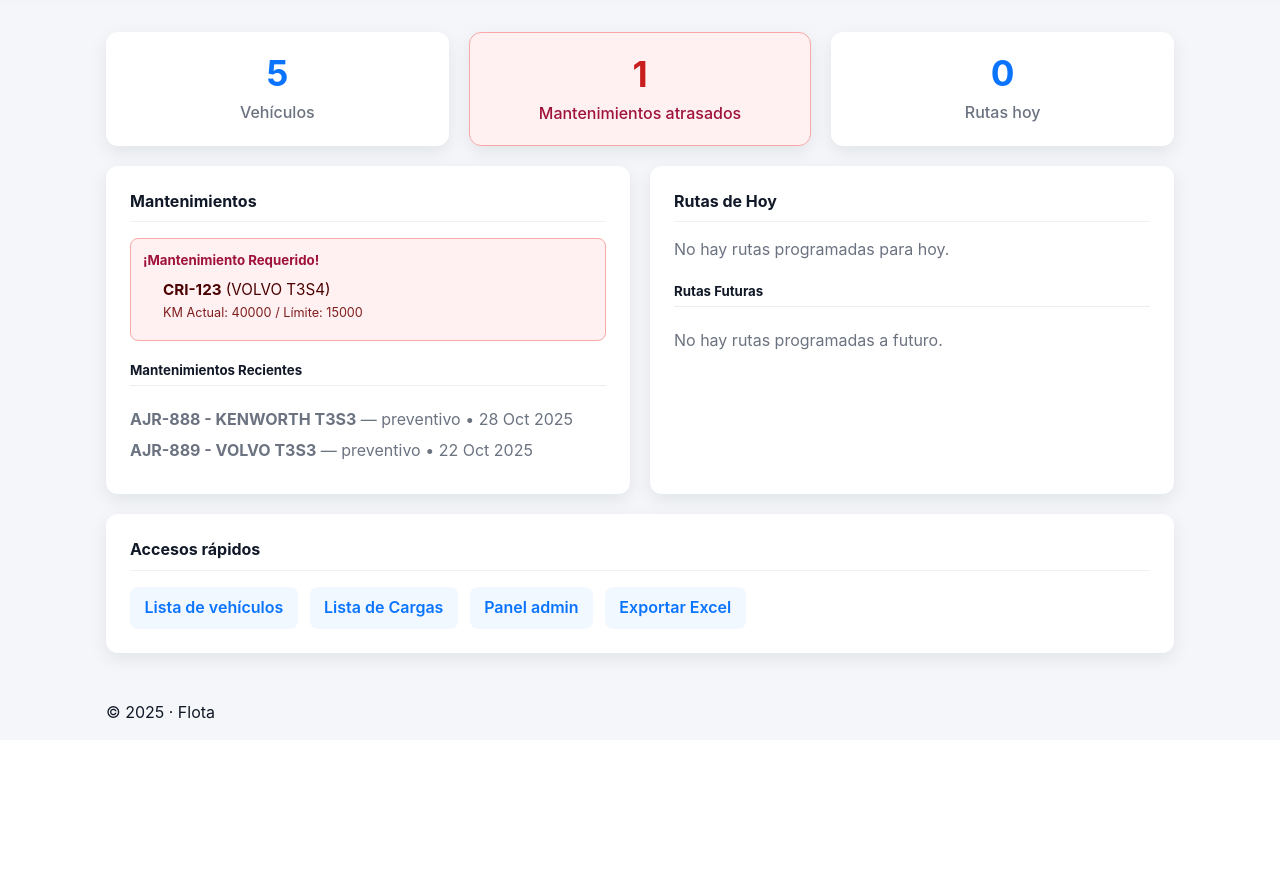
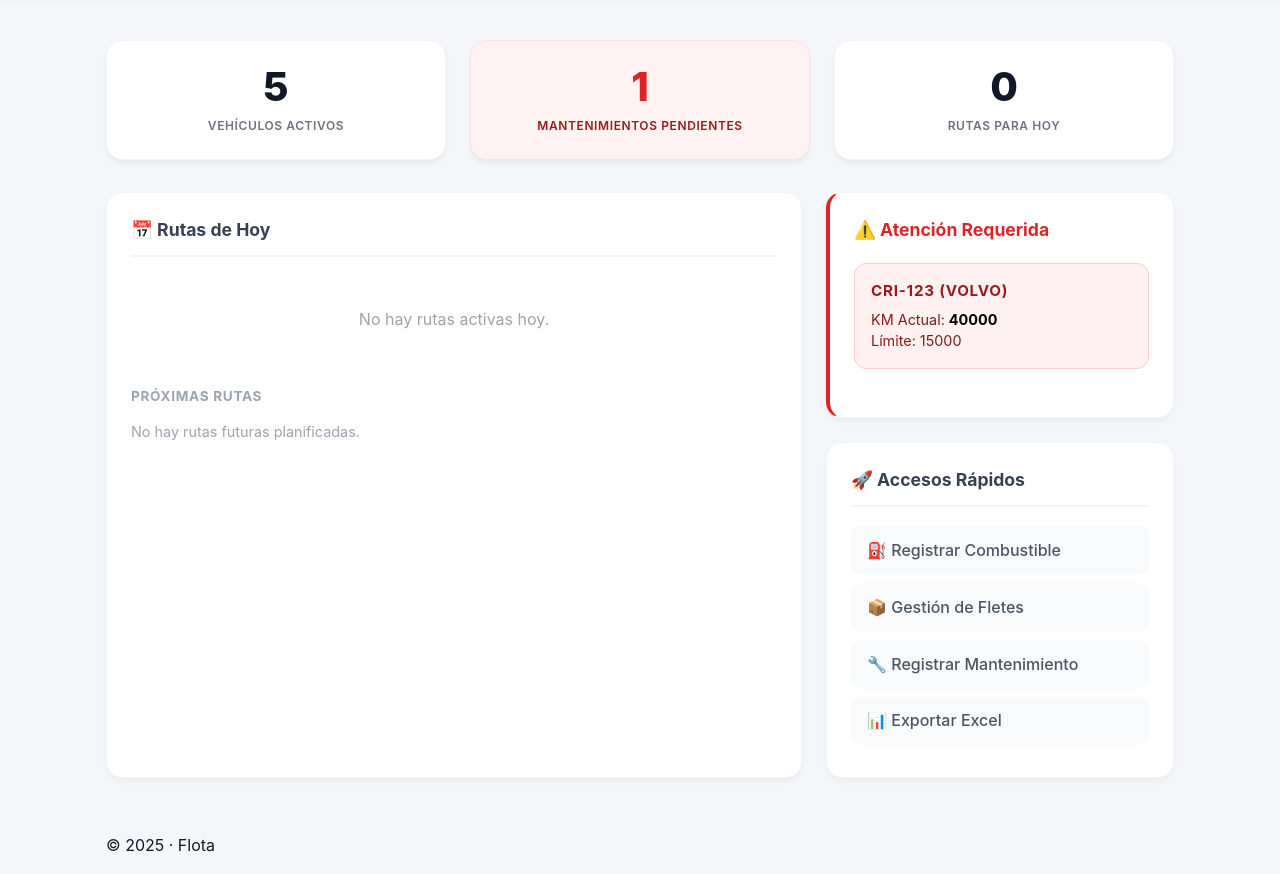
Before and after one commit to cristofercalerohuaman-oss/PROYECTO, a Django app: page /dashboard/ in a window 1280 px wide. Shown: the part 95-969 px from the top of the page. Before the commit the page ends 814 px from the top, so only its background shows below. Run offline with Django 5.2, Linux system fonts and the light colour scheme; a user stored in the database is signed in; data comes from the database, SQL or seed files in the repository; some libraries are stand-ins or nearby versions.

Commit message:
Forzando actualización de plantillas HTML (Dashboard y Login)

```diff
--- /dev/null
+++ b/cambio_temporal.txt
@@ -0,0 +1 @@
+"cambio"
--- a/vehiculos/templates/vehiculos/dashboard.html
+++ b/vehiculos/templates/vehiculos/dashboard.html
@@ -5,119 +5,164 @@
 {% block content %}
 
 <style>
-  /* (Todos tus estilos anteriores se mantienen igual) */
-  .btn {
-    display: inline-block; padding: 0.55rem 0.9rem; border-radius: 10px;
-    text-decoration: none; font-weight: 600; border: 1px solid transparent;
-    cursor: pointer; transition: transform 0.12s ease, opacity 0.12s ease;
-  }
-  .btn:hover { transform: translateY(-1px); opacity: .96; }
-  .btn-primary {
-    background: var(--primary, #0b74ff); color: #fff;
-    border-color: var(--primary, #0b74ff);
-  }
-  .btn-ruta {
-    display: inline-block; padding: 0.3rem 0.6rem; border-radius: 6px;
-    text-decoration: none; font-weight: 600; border: 1px solid transparent;
-    cursor: pointer; font-size: 0.85em;
-  }
-  .btn-ruta-start { background: #e0f2fe; color: #0c54a0; }
-  .btn-ruta-complete { background: #dcfce7; color: #166534; }
+  /* ========================================= */
+  /* ESTILOS "SUPER TRABAJADOS"           */
+  /* ========================================= */
 
-  .ruta-item {
-    display: flex; justify-content: space-between; align-items: center;
-    margin-bottom: 12px; padding-bottom: 8px; border-bottom: 1px solid #f0f0f0;
-  }
-  .ruta-item:last-child { border-bottom: none; }
-  .ruta-info { flex: 1; }
-  .ruta-info strong { color: #111827; }
-  .ruta-info small { color: var(--muted, #6b7280); display: block; }
-  .ruta-status { font-weight: 600; font-size: 0.9em; }
-  .ruta-status.en-curso { color: #0c54a0; }
-  .dashboard { padding: 1rem 0; }
+  .dashboard { padding: 1.5rem 0; }
 
+  /* --- KPIs Superiores (Tarjetas de Estadísticas) --- */
   .dashboard-kpis {
     display: grid;
-    /* ¡MODIFICADO! Por defecto 1 columna, luego se ajusta */
-    grid-template-columns: 1fr;
-    gap: 1.25rem;
-    margin-bottom: 1.25rem;
-  }
-
-  /* ¡MODIFICADO! Se activa solo si es admin */
-  .dashboard-kpis.is-admin {
-    grid-template-columns: repeat(3, 1fr); /* 3 columnas */
+    grid-template-columns: repeat(auto-fit, minmax(240px, 1fr));
+    gap: 1.5rem;
+    margin-bottom: 2rem;
   }
 
   .stat-card {
-    background: var(--card, #fff); padding: 1.25rem;
-    border-radius: var(--radius, 12px);
-    box-shadow: var(--shadow, 0 6px 18px rgba(12, 20, 30, 0.08));
+    background: white;
+    padding: 1.5rem;
+    border-radius: 16px;
+    box-shadow: 0 4px 6px -1px rgba(0, 0, 0, 0.05), 0 2px 4px -1px rgba(0, 0, 0, 0.03);
+    border: 1px solid #f3f4f6;
+    transition: transform 0.2s, box-shadow 0.2s;
+    display: flex;
+    flex-direction: column;
+    justify-content: center;
+    align-items: center;
+    text-align: center;
   }
+
+  .stat-card:hover {
+    transform: translateY(-2px);
+    box-shadow: 0 10px 15px -3px rgba(0, 0, 0, 0.08);
+  }
+
   .stat-card h3 {
-    margin: 0; font-size: 2.2rem;
-    line-height: 1.2;
+    margin: 0;
+    font-size: 2.5rem;
+    font-weight: 800;
+    color: #111827;
+    line-height: 1.1;
   }
-  .stat-card p { margin: 0.4rem 0 0; color: var(--muted, #6b7280); font-size: 1rem; font-weight: 500;}
-  .stat-card.stat-card-danger {
-    background: #fff1f2;
-    border: 1px solid #f9a8a8;
+
+  .stat-card p {
+    margin: 0.5rem 0 0;
+    color: #6b7280;
+    font-weight: 600;
+    text-transform: uppercase;
+    font-size: 0.75rem;
+    letter-spacing: 0.05em;
   }
-  .stat-card.stat-card-danger h3 { color: #c81e1e; }
-  .stat-card.stat-card-danger p { color: #9f1239; }
 
+  /* Alerta Roja para KPIs */
+  .stat-card.danger {
+    background-color: #fef2f2;
+    border-color: #fee2e2;
+  }
+  .stat-card.danger h3 { color: #dc2626; }
+  .stat-card.danger p { color: #991b1b; }
+
+  /* --- Grid Principal (2 Columnas) --- */
   .tiles {
     display: grid;
-    /* ¡MODIFICADO! Por defecto 1 columna */
-    grid-template-columns: 1fr;
-    gap: 1.25rem;
-  }
-  /* ¡MODIFICADO! Se activa solo si es admin */
-  .tiles.is-admin {
-    grid-template-columns: 1fr 1fr; /* 2 columnas */
+    grid-template-columns: 2fr 1fr; /* Columna ancha y columna estrecha */
+    gap: 1.5rem;
   }
 
   .tile {
-    background: var(--card, #fff); padding: 1.5rem;
-    border-radius: var(--radius, 12px);
-    box-shadow: var(--shadow, 0 6px 18px rgba(12, 20, 30, 0.08));
+    background: white;
+    padding: 1.5rem;
+    border-radius: 16px;
+    box-shadow: 0 4px 6px -1px rgba(0, 0, 0, 0.05);
+    border: 1px solid #f3f4f6;
+    height: 100%; /* Para que se estiren igual */
   }
-  .tile.wide { grid-column: 1 / -1; }
+
   .tile h4 {
-    margin-top: 0; margin-bottom: 1rem; border-bottom: 1px solid #f0f0f0;
-    padding-bottom: 0.5rem;
+    margin-top: 0;
+    margin-bottom: 1.2rem;
+    padding-bottom: 0.8rem;
+    border-bottom: 2px solid #f3f4f6;
+    color: #374151;
+    font-size: 1.1rem;
+    font-weight: 700;
   }
-  .tile ul { margin: 0; padding-left: 0; list-style-type: none; }
-  .tile li { margin-bottom: 0.5rem; }
-  .quick-grid { display: flex; gap: 0.75rem; flex-wrap: wrap; }
-  .quick {
-    display: inline-block; padding: 0.6rem 0.9rem; border-radius: 8px;
-    background: #f1f8ff; color: var(--primary, #0b74ff);
-    text-decoration: none; font-weight: 600;
+
+  .tile h5 {
+    margin-top: 1.5rem;
+    margin-bottom: 0.8rem;
+    color: #9ca3af;
+    font-size: 0.85rem;
+    font-weight: 700;
+    text-transform: uppercase;
+    letter-spacing: 0.05em;
   }
-  .quick:hover { background: #e2f1ff; }
-  .alerta-mantenimiento {
-    background: #fff1f2; border: 1px solid #f9a8a8; border-radius: 8px;
-    padding: 12px; margin-bottom: 1rem;
+
+  /* --- Items de Ruta --- */
+  .ruta-item {
+    display: flex;
+    justify-content: space-between;
+    align-items: center;
+    padding: 12px 0;
+    border-bottom: 1px solid #f3f4f6;
   }
-  .alerta-mantenimiento h5 { color: #9f1239; margin-top: 0; margin-bottom: 8px; }
-  .alerta-mantenimiento ul { margin: 0; padding-left: 20px; }
-  .alerta-mantenimiento li {
-    color: #4b0000; margin-bottom: 5px; font-size: 0.95em;
+  .ruta-item:last-child { border-bottom: none; }
+
+  .ruta-info strong { display: block; color: #1f2937; font-size: 1rem; margin-bottom: 2px;}
+  .ruta-info span { color: #6b7280; font-size: 0.85rem; }
+
+  /* --- Botones de Acción (Pills) --- */
+  .btn-ruta {
+    display: inline-flex;
+    align-items: center;
+    padding: 6px 14px;
+    border-radius: 99px;
+    text-decoration: none;
+    font-weight: 600;
+    border: none;
+    cursor: pointer;
+    font-size: 0.85rem;
+    transition: transform 0.1s;
   }
-  .alerta-mantenimiento small { color: #7f1d1d; }
+  .btn-ruta:active { transform: scale(0.95); }
 
-  /* (Tus media queries se mantienen igual) */
+  .btn-ruta-start { background: #dbeafe; color: #1e40af; }
+  .btn-ruta-complete { background: #dcfce7; color: #166534; }
+  .btn-ruta-view { background: #f3f4f6; color: #4b5563; }
+
+  /* --- Alerta de Mantenimiento --- */
+  .alerta-mant {
+    background-color: #fff1f2;
+    border: 1px solid #fecaca;
+    border-radius: 12px;
+    padding: 1rem;
+    margin-bottom: 1.5rem;
+  }
+  .alerta-mant h5 { color: #991b1b; margin: 0 0 0.5rem 0; font-size: 0.95rem; border: none;}
+  .alerta-mant p { margin: 0; font-size: 0.9rem; color: #7f1d1d; }
+  .alerta-mant strong { color: #000; }
+
+  /* --- Accesos Rápidos --- */
+  .quick-link {
+    display: block;
+    padding: 0.8rem 1rem;
+    background-color: #f9fafb;
+    border-radius: 10px;
+    text-decoration: none;
+    color: #4b5563;
+    font-weight: 500;
+    margin-bottom: 0.5rem;
+    transition: background-color 0.2s, color 0.2s;
+  }
+  .quick-link:hover {
+    background-color: #eff6ff;
+    color: #0b74ff;
+  }
+
+  /* Responsive */
   @media (max-width: 900px) {
-    .dashboard-kpis.is-admin {
-      grid-template-columns: 1fr 1fr 1fr;
-    }
-    .tiles.is-admin { grid-template-columns: 1fr; }
-  }
-  @media (max-width: 600px) {
-    .dashboard-kpis.is-admin {
-      grid-template-columns: 1fr;
-    }
+    .tiles { grid-template-columns: 1fr; }
   }
 </style>
 
@@ -125,151 +170,117 @@
 
   {% if request.user.is_staff or request.user.perfil.rol != 'chofer' %}
 
-    <div class="dashboard-kpis is-admin"> <div class="stat-card">
+    <div class="dashboard-kpis">
+      <div class="stat-card">
         <h3>{{ vehiculos_count|default:0 }}</h3>
-        <p>Vehículos</p>
+        <p>Vehículos Activos</p>
       </div>
-      <div class="stat-card {% if mantenimientos_pendientes > 0 %}stat-card-danger{% endif %}">
+      <div class="stat-card {% if mantenimientos_pendientes > 0 %}danger{% endif %}">
         <h3>{{ mantenimientos_pendientes|default:0 }}</h3>
-        <p>Mantenimientos atrasados</p>
+        <p>Mantenimientos Pendientes</p>
       </div>
       <div class="stat-card">
         <h3>{{ rutas_hoy_count|default:0 }}</h3>
-        <p>Rutas hoy</p>
+        <p>Rutas para Hoy</p>
       </div>
     </div>
 
-    <section class="tiles is-admin"> <article class="tile">
-        <h4>Mantenimientos</h4>
-        {% if vehiculos_con_mantenimiento %}
-          <div class="alerta-mantenimiento">
-            <h5>¡Mantenimiento Requerido!</h5>
-            <ul>
-              {% for v in vehiculos_con_mantenimiento %}
-                <li>
-                  <strong>{{ v.placa }}</strong> ({{ v.marca }} {{ v.modelo }})
-                  <br>
-                  <small>KM Actual: {{ v.kilometraje }} / Límite: {{ v.km_proximo_mantenimiento }}</small>
-                </li>
+    <section class="tiles">
+
+      <article class="tile">
+        <h4>📅 Rutas de Hoy</h4>
+        {% for r in rutas_hoy %}
+          <div class="ruta-item">
+            <div class="ruta-info">
+              <strong>{{ r.titulo }}</strong>
+              <span>{{ r.origen }} ➝ {{ r.destino }} ({{ r.vehiculo.placa }})</span>
+            </div>
+            <div>
+               {% if r.status == 'programada' %}
+                 <form action="{% url 'vehiculos:iniciar_ruta' r.pk %}" method="POST">{% csrf_token %}<button class="btn-ruta btn-ruta-start">▶ Iniciar</button></form>
+               {% elif r.status == 'en_curso' %}
+                 <form action="{% url 'vehiculos:completar_ruta' r.pk %}" method="POST">{% csrf_token %}<button class="btn-ruta btn-ruta-complete">✔ Terminar</button></form>
+               {% else %}
+                 <a href="{% url 'vehiculos:detalle_ruta' r.pk %}" class="btn-ruta btn-ruta-view">Ver</a>
+               {% endif %}
+            </div>
+          </div>
+        {% empty %}
+          <p style="color:#9ca3af; text-align:center; padding:2rem;">No hay rutas activas hoy.</p>
         {% endfor %}
-            </ul>
+
+        <h5>Próximas Rutas</h5>
+        {% for r in rutas_futuras %}
+          <div class="ruta-item">
+            <div class="ruta-info">
+              <strong>{{ r.titulo }}</strong>
+              <span>{{ r.fecha|date:"l d M" }} • {{ r.vehiculo.placa }}</span>
             </div>
-        {% endif %}
-        <h5 style="margin-top: 20px; border-bottom: 1px solid #eee; padding-bottom: 5px;">Mantenimientos Recientes</h5>
-        <ul>
-          {% for m in ultimos_mantenimientos %}
-            <li><strong>{{ m.vehiculo }}</strong> — {{ m.tipo }} • {{ m.fecha|date:"d M Y" }}</li>
+          </div>
         {% empty %}
-            <li>No hay mantenimientos recientes.</li>
+          <p style="color:#9ca3af; font-size:0.9em;">No hay rutas futuras planificadas.</p>
         {% endfor %}
-        </ul>
       </article>
 
+      <div style="display:flex; flex-direction:column; gap:1.5rem;">
+
+        {% if vehiculos_con_mantenimiento %}
+        <article class="tile" style="border-left: 4px solid #dc2626;">
+          <h4 style="color: #dc2626; border-bottom: none; margin-bottom: 0.5rem;">⚠️ Atención Requerida</h4>
+          {% for v in vehiculos_con_mantenimiento %}
+            <div class="alerta-mant">
+              <h5>{{ v.placa }} ({{ v.marca }})</h5>
+              <p>KM Actual: <strong>{{ v.kilometraje }}</strong></p>
+              <p>Límite: {{ v.km_proximo_mantenimiento }}</p>
+            </div>
+          {% endfor %}
+        </article>
+        {% endif %}
+
         <article class="tile">
-        <h4>Rutas de Hoy</h4>
-        <ul>
-          {% for r in rutas_hoy %}
-            <li class="ruta-item">
-              <div class="ruta-info">
-                <strong>{{ r.titulo }}</strong>
-                <small>{{ r.origen|default:"N/A" }} → {{ r.destino|default:"N/A" }} ({{ r.vehiculo.placa }})</small>
-              </div>
-              <div class="ruta-accion">
-                {% if r.status == r.STATUS_PROGRAMADA or r.status == 'programada' %}
-                  <form action="{% url 'vehiculos:iniciar_ruta' r.pk %}" method="POST" style="display:inline;">
-                    {% csrf_token %}
-                    <button type="submit" class="btn-ruta btn-ruta-start">▶ Iniciar</button>
-                  </form>
-                {% elif r.status == r.STATUS_EN_CURSO or r.status == 'en_curso' %}
-                  <form action="{% url 'vehiculos:completar_ruta' r.pk %}" method="POST" style="display:inline;">
-                    {% csrf_token %}
-                    <button type="submit" class="btn-ruta btn-ruta-complete">✔ Completar</button>
-                  </form>
-                {% endif %}
-              </div>
-            </li>
-          {% empty %}
-            <li>No hay rutas programadas para hoy.</li>
-          {% endfor %}
-        </ul>
-        <h5 style="margin-top: 20px; border-bottom: 1px solid #eee; padding-bottom: 5px;">Rutas Futuras</h5>
-        <ul>
-          {% for r in rutas_futuras %}
-             <li class="ruta-item">
-               <div class="ruta-info">
-                 <strong>{{ r.titulo }}</strong>
-                 <small>{{ r.fecha|date:"d M Y" }} ({{ r.vehiculo.placa }})</small>
-               </div>
-             </li>
-          {% empty %}
-            <li>No hay rutas programadas a futuro.</li>
-          {% endfor %}
-        </ul>
+          <h4>🚀 Accesos Rápidos</h4>
+          <a href="{% url 'vehiculos:lista_cargas' %}" class="quick-link">⛽ Registrar Combustible</a>
+          <a href="{% url 'vehiculos:lista_fletes' %}" class="quick-link">📦 Gestión de Fletes</a>
+          <a href="{% url 'vehiculos:registrar_mantenimiento' %}" class="quick-link">🔧 Registrar Mantenimiento</a>
+          <a href="{% url 'vehiculos:exportar_excel' %}" class="quick-link">📊 Exportar Excel</a>
         </article>
 
-      <article class="tile wide">
-        <h4>Accesos rápidos</h4>
-        <div class="quick-grid">
-          <a class="quick" href="{% url 'vehiculos:listar_vehiculos' %}">Lista de vehículos</a>
-          <a class="quick" href="{% url 'vehiculos:lista_cargas' %}">Lista de Cargas</a>
-          {% if user.is_staff %}
-            <a class="quick" href="{% url 'admin:index' %}">Panel admin</a>
-            <a class="quick" href="{% url 'vehiculos:exportar_excel' %}">Exportar Excel</a>
-          {% endif %}
       </div>
-      </article>
     </section>
 
   {% else %}
 
-    <div class="dashboard-kpis"> <div class="stat-card">
+    <div class="dashboard-kpis">
+      <div class="stat-card">
         <h3>{{ rutas_hoy_count|default:0 }}</h3>
-        <p>Mis Rutas para Hoy</p>
+        <p>Mis Rutas Hoy</p>
       </div>
     </div>
 
-    <section class="tiles"> <article class="tile wide"> <h4>Mis Rutas de Hoy</h4>
-        <ul>
+    <section class="tiles">
+      <article class="tile" style="grid-column: 1 / -1;">
+        <h4>Mis Tareas de Hoy</h4>
         {% for r in rutas_hoy %}
-            <li class="ruta-item">
+          <div class="ruta-item">
             <div class="ruta-info">
               <strong>{{ r.titulo }}</strong>
-                <small>{{ r.origen|default:"N/A" }} → {{ r.destino|default:"N/A" }} ({{ r.vehiculo.placa }})</small>
+              <span>{{ r.origen }} ➝ {{ r.destino }}</span>
             </div>
-              <div class="ruta-accion">
-                {% if r.status == r.STATUS_PROGRAMADA or r.status == 'programada' %}
-                  <form action="{% url 'vehiculos:iniciar_ruta' r.pk %}" method="POST" style="display:inline;">
-                    {% csrf_token %}
-                    <button type="submit" class="btn-ruta btn-ruta-start">▶ Iniciar</button>
-                  </form>
-                {% elif r.status == r.STATUS_EN_CURSO or r.status == 'en_curso' %}
-                  <form action="{% url 'vehiculos:completar_ruta' r.pk %}" method="POST" style="display:inline;">
-                    {% csrf_token %}
-                    <button type="submit" class="btn-ruta btn-ruta-complete">✔ Completar</button>
-                  </form>
+            <div>
+               {% if r.status == 'programada' %}
+                 <form action="{% url 'vehiculos:iniciar_ruta' r.pk %}" method="POST">{% csrf_token %}<button class="btn-ruta btn-ruta-start">▶ Iniciar Viaje</button></form>
+               {% elif r.status == 'en_curso' %}
+                 <form action="{% url 'vehiculos:completar_ruta' r.pk %}" method="POST">{% csrf_token %}<button class="btn-ruta btn-ruta-complete">✔ Finalizar Viaje</button></form>
                {% endif %}
             </div>
-            </li>
+          </div>
         {% empty %}
-            <li>No tienes rutas programadas para hoy.</li>
+          <p style="text-align:center; padding:3rem; color:#9ca3af;">No tienes rutas asignadas para hoy. ¡Buen descanso!</p>
         {% endfor %}
-        </ul>
-        <h5 style="margin-top: 20px; border-bottom: 1px solid #eee; padding-bottom: 5px;">Mis Rutas Futuras</h5>
-        <ul>
-          {% for r in rutas_futuras %}
-             <li class="ruta-item">
-               <div class="ruta-info">
-                 <strong>{{ r.titulo }}</strong>
-                 <small>{{ r.fecha|date:"d M Y" }} ({{ r.vehiculo.placa }})</small>
-               </div>
-             </li>
-          {% empty %}
-            <li>No tienes rutas programadas a futuro.</li>
-          {% endfor %}
-        </ul>
       </article>
     </section>
 
   {% endif %}
+
 </div>
 {% endblock %}
```
Also changed, not shown: vehiculos/templates/vehiculos/mi_perfil.html (+158 -51 lines). Lines whose indentation alone changed are shown as unchanged.
